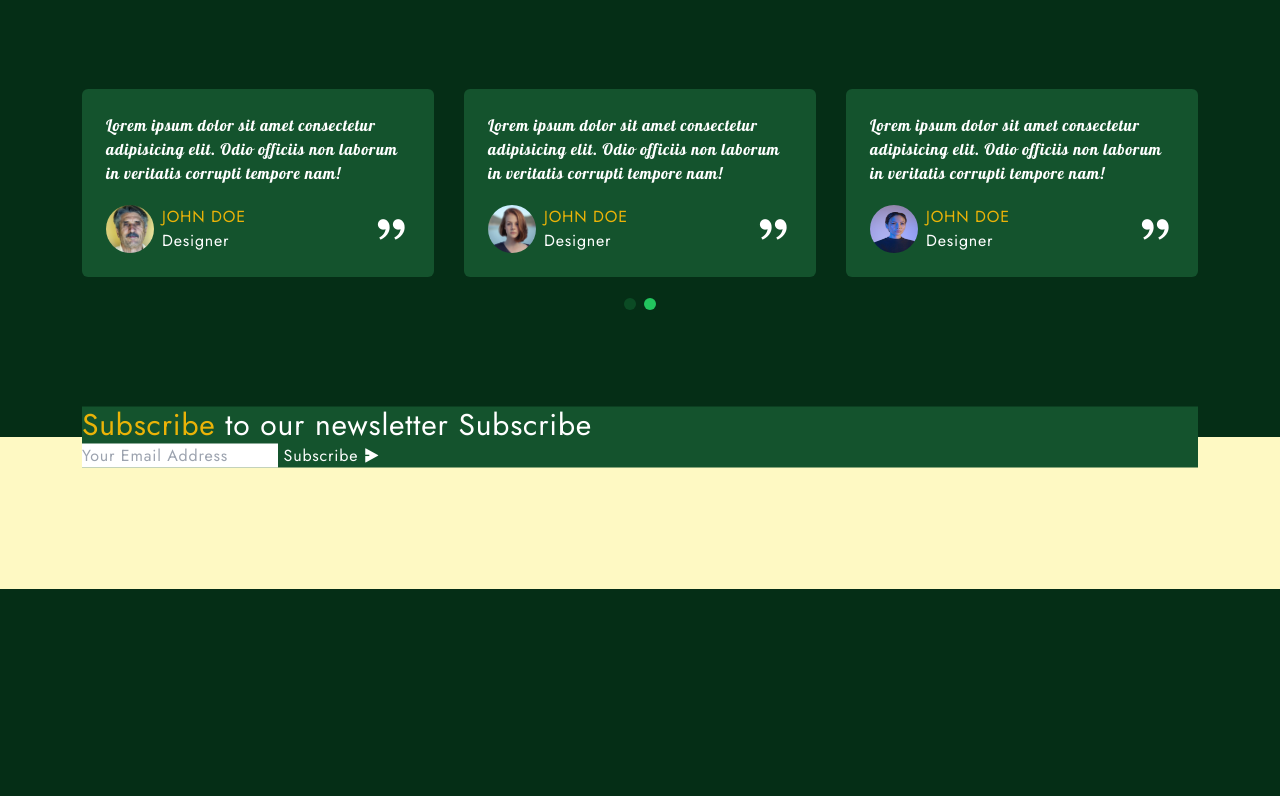
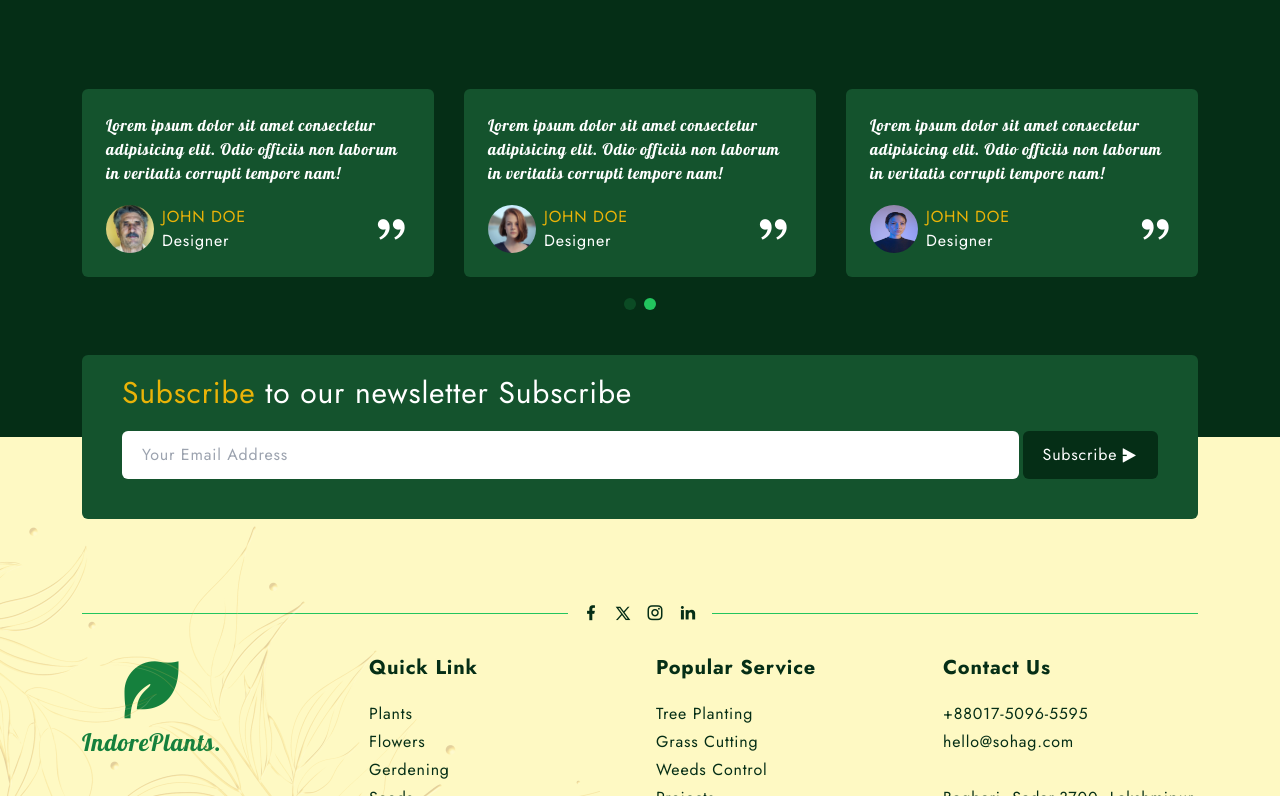
Before and after one commit to engineer-yousuf/Plant-Website-TailwindCSS, a website: page index.html in a window 1280 px wide. Shown: the part 2860-3656 px from the top of the page. Before the commit the page ends 3449 px from the top, so only its background shows below. Drawn offline with nearby package versions, Linux system fonts and the light colour scheme.

Commit message:
Almost done

```diff
--- a/index.html
+++ b/index.html
@@ -434,28 +434,98 @@
 <footer class="bg-yellow-100 text-green-950 pt-20 pb-10 md:pt-28 relative">
     <!-- newsletter -->
     <div class="container text-white absolute top-0 right-0 left-0 -translate-y-1/2">
-        <div class="bg-green-900">
+        <div class="bg-green-900 px-10 pt-5 pb-10 space-y-5 rounded-md">
             <h3><span class="text-yellow-500">Subscribe</span> to our newsletter Subscribe</h3>
 
-            <div>
-                <input type="email" placeholder="Your Email Address">
-                <button>
+            <div class="flex flex-col md:flex-row gap-1">
+                <input type="email" placeholder="Your Email Address" class="w-full px-5 py-3 text-green-900 rounded-md outline-none">
+                <button class="flex items-center justify-center gap-1 bg-green-950 px-5 py-3 rounded-md hover:opacity-80 duration-300">
                     <span>Subscribe</span>
                     <i class="ri-send-plane-2-fill"></i>
                 </button>
             </div>
         </div>
     </div>
+
     <!-- social icon -->
+    <div class="container mt-16 mb-10">
+        <div class="border-b border-green-500 relative">
+            <div class="absolute top-0 transform -translate-y-1/2 left-0 right-0 max-w-36 mx-auto">
+                <div class="bg-yellow-100 text-lg text-center space-x-2">
+                    <i class="ri-facebook-fill hover:text-yellow-500 cursor-pointer duration-300"></i>
+                    <i class="ri-twitter-x-line hover:text-yellow-500 cursor-pointer duration-300 text-base"></i>
+                    <i class="ri-instagram-line hover:text-yellow-500 cursor-pointer duration-300"></i>
+                    <i class="ri-linkedin-fill hover:text-yellow-500 cursor-pointer duration-300"></i>
+                </div>
+            </div>
+        </div>
+    </div>
 
     <!-- content -->
+     <div class="container grid grid-cols-1 md:grid-cols-2 lg:grid-cols-3 xl:grid-cols-4 gap-8 text-center md:text-start">
+        <!-- item 1 -->
+         <div>
+            <div class="text-7xl text-green-700 text-center inline-block">
+                <i class="ri-leaf-fill"></i>
+                <p class="font-Lobster text-xl sm:text-2xl">IndorePlants.</p>
+            </div>
+         </div>
+
+         <!-- item 2 -->
+          <div>
+            <p class="mb-5 font-bold text-xl">Quick Link</p>
+
+            <div class="flex flex-col gap-1">
+                <a href="#">Plants</a>
+                <a href="#">Flowers</a>
+                <a href="#">Gerdening</a>
+                <a href="#">Seeds</a>
+                <a href="#">Shipping</a>
+            </div>
+          </div>
+
+         <!-- item 3 -->
+          <div>
+            <p class="mb-5 font-bold text-xl">Popular  Service</p>
+
+            <div class="flex flex-col gap-1">
+                <a href="#">Tree Planting</a>
+                <a href="#">Grass Cutting</a>
+                <a href="#">Weeds Control</a>
+                <a href="#">Projects</a>
+            </div>
+          </div>
+
+         <!-- item 4 -->
+          <div>
+            <p class="mb-5 font-bold text-xl">Contact Us</p>
+
+            <div class="flex flex-col gap-1">
+                <a href="tel:+88017-5096-5595">+88017-5096-5595</a>
+                <a href="mailto:hello@sohag.com">hello@sohag.com</a>
+                <br>
+                <p>Bagbari, Sadar-3700, Lakshmipur</p>
+            </div>
+          </div>
+
+     </div>
 
     <!-- copyright -->
+     <div class="container">
+        <p class="text-center mt-10 opacity-50">Copyright &copy; 2025 Sohag Hosen. All rights reserved.</p>
+     </div>
 
     <!-- floral image -->
+     <div class="absolute bottom-0 left-0 opacity-20 pointer-events-none">
+        <img src="assets/img/floral-1.png" alt="floral_images" class="w-full lg:w-1/2">
+     </div>
+
 </footer>
 
 <!--~~~~~~~~~~~~~~~ Scroll Up ~~~~~~~~~~~~~~~-->
+<a href="#" class="fixed right-4 -bottom-1/2 bg-yellow-500 shadow-sm inline-block px-3 py-1 md:px-4 md:py-2 rounded-md text-lg z-50 hover:-translate-y-1 duration-300" id="scroll-up">
+    <i class="ri-arrow-up-line"></i>
+</a>
 
 <!--~~~~~~~~~~~~~~~ Swiper JS ~~~~~~~~~~~~~~~-->
 <script src="https://cdn.jsdelivr.net/npm/swiper@11/swiper-bundle.min.js"></script>
--- a/input.css
+++ b/input.css
@@ -3,6 +3,10 @@
 @tailwind base;
 @tailwind components;
 @tailwind utilities;
+
+html{
+    @apply overflow-x-hidden scroll-smooth;
+}
 
 body {
     @apply bg-green-950 text-white font-Jost tracking-wider;
```
Also changed, not shown: output.css.
